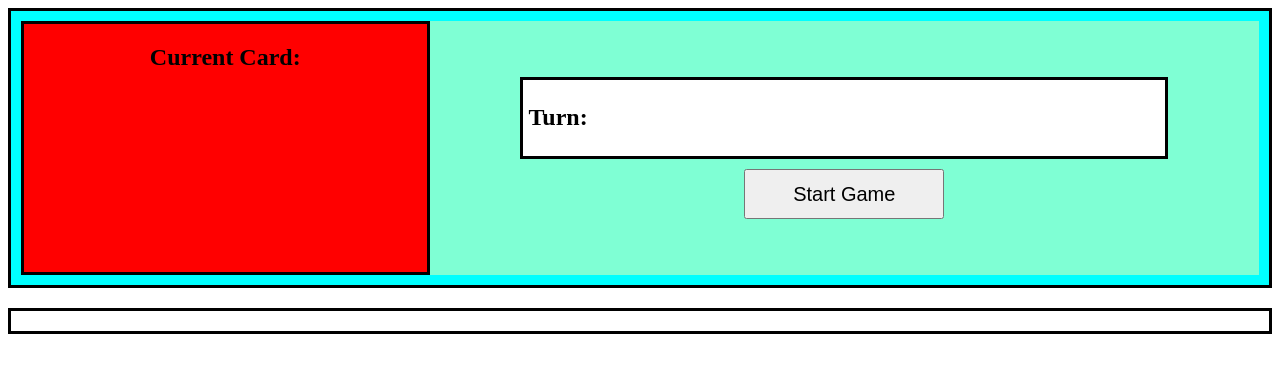
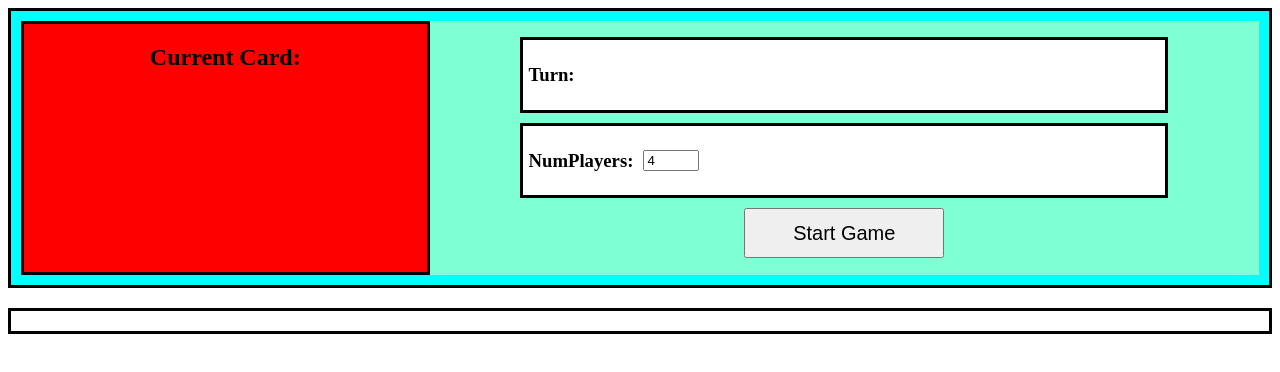
Before and after one commit to HarryWarriner/UNO, a website: page web-app/index.html in a window 1280 px wide. Drawn offline with Linux system fonts and the light colour scheme.

Commit message:
added input to change number of players

```diff
--- a/web-app/default.css
+++ b/web-app/default.css
@@ -70,6 +70,18 @@ body{
     text-align: left;
 
 }
+.numberOfPlayers{
+    display:flex;
+    align-items: center;
+    gap:10px;
+    border: solid black;
+    background: white;
+    padding: 5px;
+    width: 80%;
+    box-sizing: border-box;
+    text-align: left;
+
+}
 
 /* --- Hands --- */
 
--- a/web-app/index.html
+++ b/web-app/index.html
@@ -27,8 +27,18 @@
 
       <div class="right">
         <div class="turn">
-          <h2>Turn:</h2>
+          <h3>Turn:</h3>
           <div id="currentTurn"></div>
+        </div>
+        <div class="numberOfPlayers">
+          <h3>NumPlayers:</h3>
+          <input
+            type="number"
+            id="numPlayersInput"
+            min="2"
+            max="10"
+            value="4"
+          />
         </div>
         <button class="buttoncss" id="startGame">Start Game</button>
       </div>
--- a/web-app/main.js
+++ b/web-app/main.js
@@ -5,11 +5,13 @@ const colors = ['Red', 'Green', 'Blue', 'Yellow']
 let currentCard = getRandomCard();
 console.log(currentCard);
 
-let numPlayers = 4;
+let numPlayers = 2;
+const numPlayersInput = document.getElementById('numPlayersInput');
 let hands =[];
 let turn = 0 ;
 
 startGame_button.onclick = function () {
+    numPlayers = parseInt(numPlayersInput.value) || 2;
     changeCurrentCard();
     hands = Array.from({ length: numPlayers }, () => []);
     turn = 0;
```
